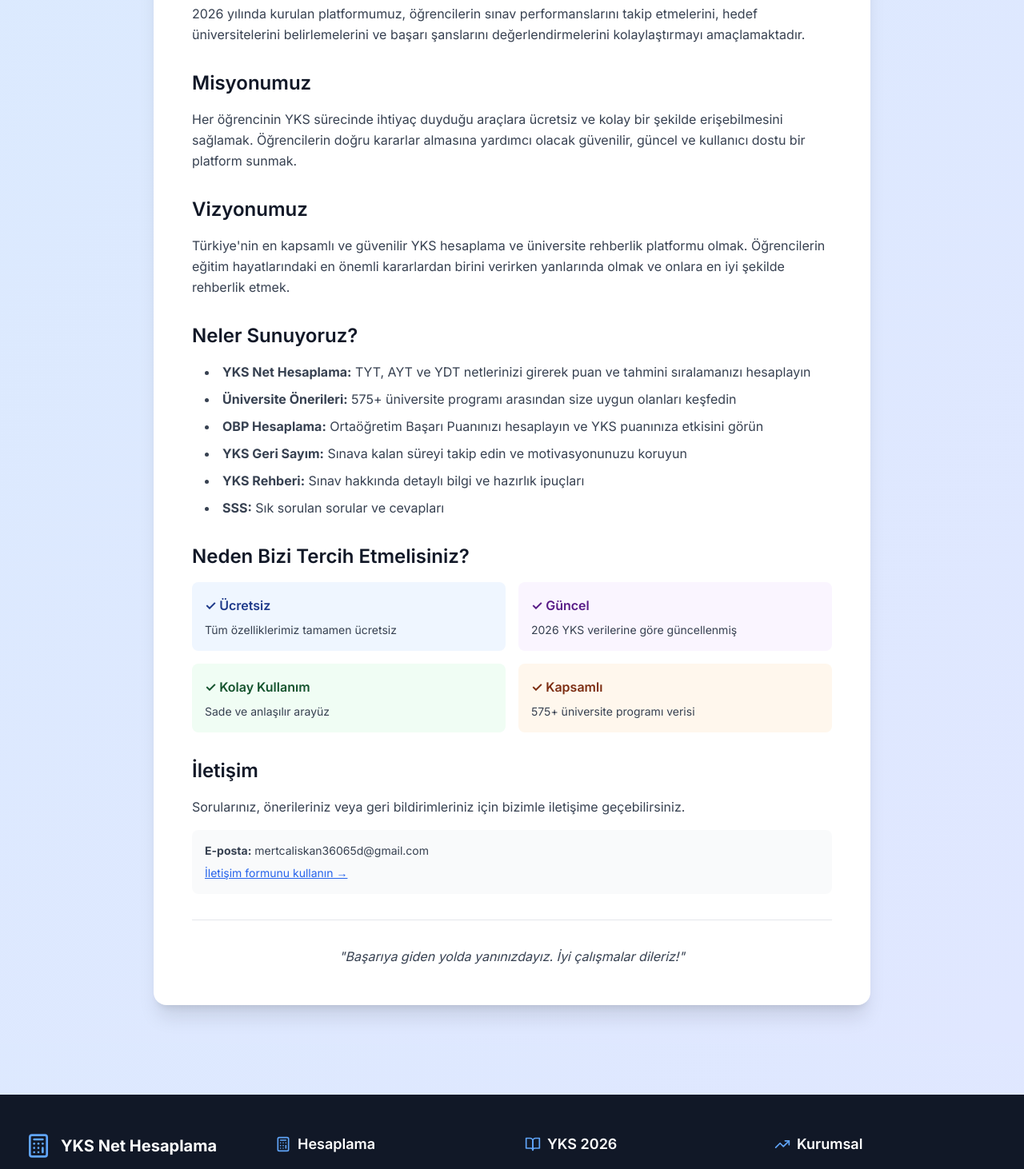
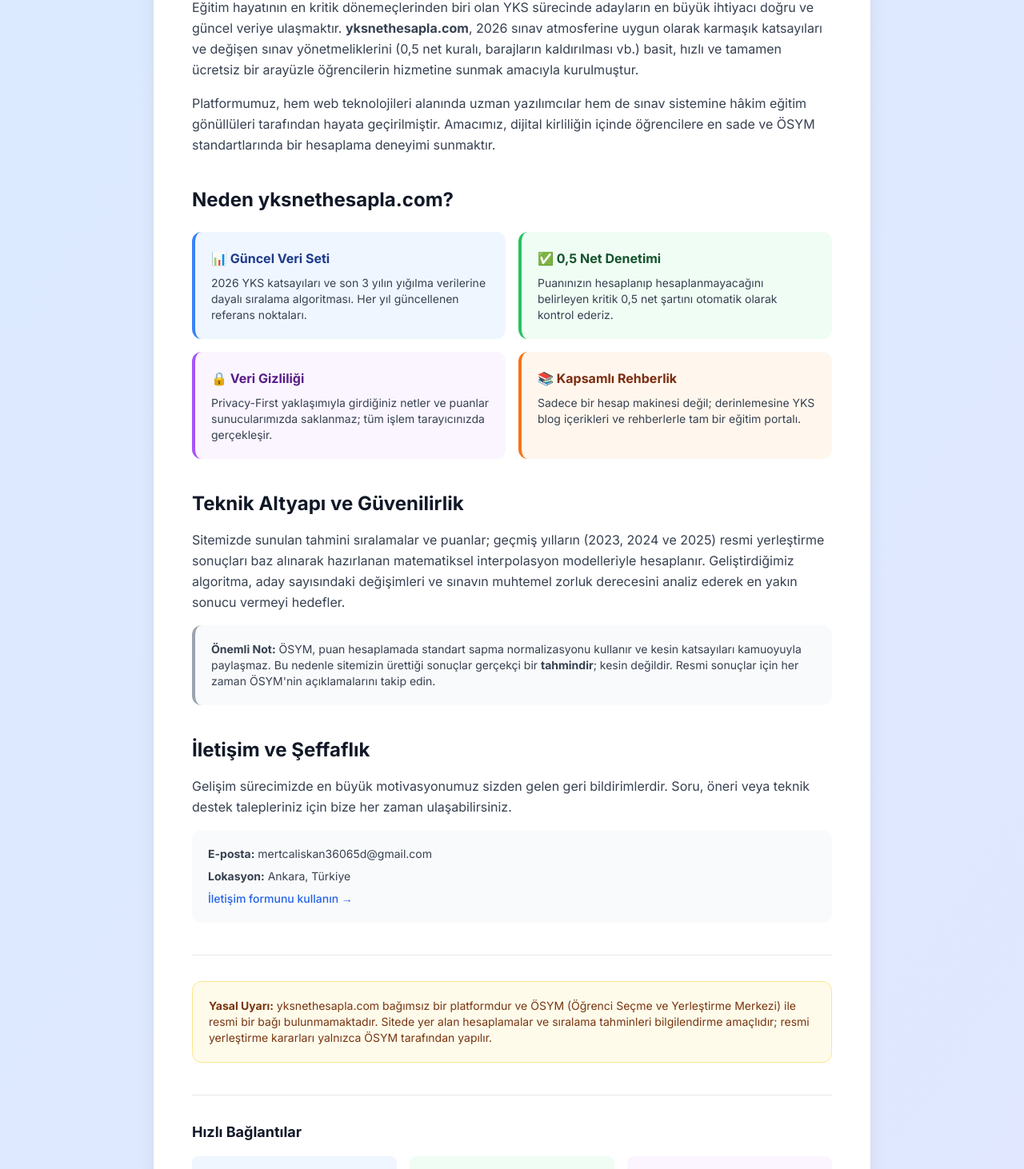
Before and after one commit to mert121212/yks-net-hesaplama, a Next.js app: page /hakkimizda in a window 1280 px wide. Shown: the part 344-1806 px from the top of the page at 80% size. Built offline with nearby package versions, Linux system fonts and the light colour scheme.

Commit message:
feat: hakkimizda sayfası E-E-A-T odaklı yeniden yazıldı - vizyon, teknik altyapı, veri gizliliği, yasal uyarı

```diff
--- a/src/app/hakkimizda/page.tsx
+++ b/src/app/hakkimizda/page.tsx
@@ -1,8 +1,11 @@
 import type { Metadata } from 'next'
+import Link from 'next/link'
 
 export const metadata: Metadata = {
-    title: 'Hakkımızda | YKS Net Hesaplama',
-    description: 'YKS Net Hesaplama platformu hakkında bilgi. Misyonumuz, vizyonumuz ve size nasıl yardımcı olduğumuz.',
+    title: 'Hakkımızda | YKS Net Hesaplama - yksnethesapla.com',
+    description: 'yksnethesapla.com kimler tarafından, neden kuruldu? ÖSYM standartlarında hesaplama altyapısı, veri gizliliği ve teknik yaklaşımımız hakkında bilgi.',
+    keywords: 'yks net hesaplama hakkında, yksnethesapla.com, yks hesaplama platformu',
+    alternates: { canonical: 'https://yksnethesapla.com/hakkimizda' },
 }
 
 export default function HakkimizdaPage() {
@@ -10,126 +13,143 @@
         <div className="min-h-screen bg-gradient-to-br from-blue-50 via-white to-purple-50 py-12 px-4">
             <div className="max-w-4xl mx-auto">
                 <div className="bg-white rounded-2xl shadow-xl p-8 md:p-12">
-                    <h1 className="text-4xl font-bold text-gray-900 mb-8 text-center">
-                        Hakkımızda
-                    </h1>
 
-                    <div className="space-y-8 text-gray-700 leading-relaxed">
+                    <header className="text-center mb-12">
+                        <h1 className="text-4xl font-bold text-gray-900 mb-4">
+                            Hakkımızda
+                        </h1>
+                        <p className="text-xl text-gray-600 max-w-2xl mx-auto">
+                            yksnethesapla.com — Geleceğinizi verilerle planlayın.
+                        </p>
+                    </header>
+
+                    <div className="space-y-10 text-gray-700 leading-relaxed">
+
+                        {/* Vizyon */}
                         <section>
-                            <h2 className="text-2xl font-semibold text-gray-900 mb-4">
-                                Biz Kimiz?
+                            <h2 className="text-2xl font-bold text-gray-900 mb-4">
+                                YKS Net Hesaplama: Geleceğinizi Verilerle Planlayın
                             </h2>
                             <p className="mb-4">
-                                YKS Net Hesaplama, Türkiye'deki lise öğrencilerine YKS (Yükseköğretim Kurumları Sınavı)
-                                hazırlık sürecinde yardımcı olmak amacıyla oluşturulmuş ücretsiz bir eğitim platformudur.
+                                Eğitim hayatının en kritik dönemeçlerinden biri olan YKS sürecinde adayların en büyük
+                                ihtiyacı doğru ve güncel veriye ulaşmaktır. <strong>yksnethesapla.com</strong>,
+                                2026 sınav atmosferine uygun olarak karmaşık katsayıları ve değişen sınav yönetmeliklerini
+                                (0,5 net kuralı, barajların kaldırılması vb.) basit, hızlı ve tamamen ücretsiz bir
+                                arayüzle öğrencilerin hizmetine sunmak amacıyla kurulmuştur.
                             </p>
                             <p>
-                                2026 yılında kurulan platformumuz, öğrencilerin sınav performanslarını takip etmelerini,
-                                hedef üniversitelerini belirlemelerini ve başarı şanslarını değerlendirmelerini kolaylaştırmayı
-                                amaçlamaktadır.
+                                Platformumuz, hem web teknolojileri alanında uzman yazılımcılar hem de sınav sistemine
+                                hâkim eğitim gönüllüleri tarafından hayata geçirilmiştir. Amacımız, dijital kirliliğin
+                                içinde öğrencilere en sade ve ÖSYM standartlarında bir hesaplama deneyimi sunmaktır.
                             </p>
                         </section>
 
+                        {/* Neden biz */}
                         <section>
-                            <h2 className="text-2xl font-semibold text-gray-900 mb-4">
-                                Misyonumuz
-                            </h2>
-                            <p>
-                                Her öğrencinin YKS sürecinde ihtiyaç duyduğu araçlara ücretsiz ve kolay bir şekilde
-                                erişebilmesini sağlamak. Öğrencilerin doğru kararlar almasına yardımcı olacak güvenilir,
-                                güncel ve kullanıcı dostu bir platform sunmak.
-                            </p>
-                        </section>
-
-                        <section>
-                            <h2 className="text-2xl font-semibold text-gray-900 mb-4">
-                                Vizyonumuz
-                            </h2>
-                            <p>
-                                Türkiye'nin en kapsamlı ve güvenilir YKS hesaplama ve üniversite rehberlik platformu
-                                olmak. Öğrencilerin eğitim hayatlarındaki en önemli kararlardan birini verirken yanlarında
-                                olmak ve onlara en iyi şekilde rehberlik etmek.
-                            </p>
-                        </section>
-
-                        <section>
-                            <h2 className="text-2xl font-semibold text-gray-900 mb-4">
-                                Neler Sunuyoruz?
-                            </h2>
-                            <ul className="list-disc list-inside space-y-2 ml-4">
-                                <li>
-                                    <strong>YKS Net Hesaplama:</strong> TYT, AYT ve YDT netlerinizi girerek puan ve
-                                    tahmini sıralamanızı hesaplayın
-                                </li>
-                                <li>
-                                    <strong>Üniversite Önerileri:</strong> 575+ üniversite programı arasından size
-                                    uygun olanları keşfedin
-                                </li>
-                                <li>
-                                    <strong>OBP Hesaplama:</strong> Ortaöğretim Başarı Puanınızı hesaplayın ve
-                                    YKS puanınıza etkisini görün
-                                </li>
-                                <li>
-                                    <strong>YKS Geri Sayım:</strong> Sınava kalan süreyi takip edin ve motivasyonunuzu
-                                    koruyun
-                                </li>
-                                <li>
-                                    <strong>YKS Rehberi:</strong> Sınav hakkında detaylı bilgi ve hazırlık ipuçları
-                                </li>
-                                <li>
-                                    <strong>SSS:</strong> Sık sorulan sorular ve cevapları
-                                </li>
-                            </ul>
-                        </section>
-
-                        <section>
-                            <h2 className="text-2xl font-semibold text-gray-900 mb-4">
-                                Neden Bizi Tercih Etmelisiniz?
+                            <h2 className="text-2xl font-bold text-gray-900 mb-6">
+                                Neden yksnethesapla.com?
                             </h2>
                             <div className="grid md:grid-cols-2 gap-4">
-                                <div className="bg-blue-50 p-4 rounded-lg">
-                                    <h3 className="font-semibold text-blue-900 mb-2">✓ Ücretsiz</h3>
-                                    <p className="text-sm">Tüm özelliklerimiz tamamen ücretsiz</p>
+                                <div className="bg-blue-50 p-5 rounded-xl border-l-4 border-blue-500">
+                                    <h3 className="font-bold text-blue-900 mb-2">📊 Güncel Veri Seti</h3>
+                                    <p className="text-sm text-gray-700">
+                                        2026 YKS katsayıları ve son 3 yılın yığılma verilerine dayalı sıralama algoritması.
+                                        Her yıl güncellenen referans noktaları.
+                                    </p>
                                 </div>
-                                <div className="bg-purple-50 p-4 rounded-lg">
-                                    <h3 className="font-semibold text-purple-900 mb-2">✓ Güncel</h3>
-                                    <p className="text-sm">2026 YKS verilerine göre güncellenmiş</p>
+                                <div className="bg-green-50 p-5 rounded-xl border-l-4 border-green-500">
+                                    <h3 className="font-bold text-green-900 mb-2">✅ 0,5 Net Denetimi</h3>
+                                    <p className="text-sm text-gray-700">
+                                        Puanınızın hesaplanıp hesaplanmayacağını belirleyen kritik 0,5 net şartını
+                                        otomatik olarak kontrol ederiz.
+                                    </p>
                                 </div>
-                                <div className="bg-green-50 p-4 rounded-lg">
-                                    <h3 className="font-semibold text-green-900 mb-2">✓ Kolay Kullanım</h3>
-                                    <p className="text-sm">Sade ve anlaşılır arayüz</p>
+                                <div className="bg-purple-50 p-5 rounded-xl border-l-4 border-purple-500">
+                                    <h3 className="font-bold text-purple-900 mb-2">🔒 Veri Gizliliği</h3>
+                                    <p className="text-sm text-gray-700">
+                                        Privacy-First yaklaşımıyla girdiğiniz netler ve puanlar sunucularımızda
+                                        saklanmaz; tüm işlem tarayıcınızda gerçekleşir.
+                                    </p>
                                 </div>
-                                <div className="bg-orange-50 p-4 rounded-lg">
-                                    <h3 className="font-semibold text-orange-900 mb-2">✓ Kapsamlı</h3>
-                                    <p className="text-sm">575+ üniversite programı verisi</p>
+                                <div className="bg-orange-50 p-5 rounded-xl border-l-4 border-orange-500">
+                                    <h3 className="font-bold text-orange-900 mb-2">📚 Kapsamlı Rehberlik</h3>
+                                    <p className="text-sm text-gray-700">
+                                        Sadece bir hesap makinesi değil; derinlemesine YKS blog içerikleri ve
+                                        rehberlerle tam bir eğitim portalı.
+                                    </p>
                                 </div>
                             </div>
                         </section>
 
+                        {/* Teknik altyapı */}
                         <section>
-                            <h2 className="text-2xl font-semibold text-gray-900 mb-4">
-                                İletişim
+                            <h2 className="text-2xl font-bold text-gray-900 mb-4">
+                                Teknik Altyapı ve Güvenilirlik
                             </h2>
-                            <p>
-                                Sorularınız, önerileriniz veya geri bildirimleriniz için bizimle iletişime geçebilirsiniz.
+                            <p className="mb-4">
+                                Sitemizde sunulan tahmini sıralamalar ve puanlar; geçmiş yılların (2023, 2024 ve 2025)
+                                resmi yerleştirme sonuçları baz alınarak hazırlanan matematiksel interpolasyon
+                                modelleriyle hesaplanır. Geliştirdiğimiz algoritma, aday sayısındaki değişimleri ve
+                                sınavın muhtemel zorluk derecesini analiz ederek en yakın sonucu vermeyi hedefler.
                             </p>
-                            <div className="mt-4 p-4 bg-gray-50 rounded-lg">
-                                <p className="text-sm">
-                                    <strong>E-posta:</strong> mertcaliskan36065d@gmail.com
-                                </p>
-                                <p className="text-sm mt-2">
-                                    <a href="/iletisim" className="text-blue-600 hover:text-blue-800 underline">
-                                        İletişim formunu kullanın →
-                                    </a>
+                            <div className="bg-gray-50 p-5 rounded-xl border-l-4 border-gray-400">
+                                <p className="text-sm text-gray-700">
+                                    <strong>Önemli Not:</strong> ÖSYM, puan hesaplamada standart sapma normalizasyonu
+                                    kullanır ve kesin katsayıları kamuoyuyla paylaşmaz. Bu nedenle sitemizin ürettiği
+                                    sonuçlar gerçekçi bir <strong>tahmindir</strong>; kesin değildir. Resmi sonuçlar
+                                    için her zaman ÖSYM&apos;nin açıklamalarını takip edin.
                                 </p>
                             </div>
                         </section>
 
-                        <section className="border-t pt-8 mt-8">
-                            <p className="text-center text-gray-600 italic">
-                                "Başarıya giden yolda yanınızdayız. İyi çalışmalar dileriz!"
+                        {/* İletişim */}
+                        <section>
+                            <h2 className="text-2xl font-bold text-gray-900 mb-4">
+                                İletişim ve Şeffaflık
+                            </h2>
+                            <p className="mb-4">
+                                Gelişim sürecimizde en büyük motivasyonumuz sizden gelen geri bildirimlerdir.
+                                Soru, öneri veya teknik destek talepleriniz için bize her zaman ulaşabilirsiniz.
                             </p>
+                            <div className="bg-gray-50 p-5 rounded-xl space-y-2 text-sm">
+                                <p><strong>E-posta:</strong> mertcaliskan36065d@gmail.com</p>
+                                <p><strong>Lokasyon:</strong> Ankara, Türkiye</p>
+                                <p>
+                                    <Link href="/iletisim" className="text-blue-600 hover:underline font-medium">
+                                        İletişim formunu kullanın →
+                                    </Link>
+                                </p>
+                            </div>
                         </section>
+
+                        {/* Yasal uyarı */}
+                        <section className="border-t pt-8">
+                            <div className="bg-amber-50 border border-amber-200 rounded-xl p-5">
+                                <p className="text-sm text-amber-900">
+                                    <strong>Yasal Uyarı:</strong> yksnethesapla.com bağımsız bir platformdur ve
+                                    ÖSYM (Öğrenci Seçme ve Yerleştirme Merkezi) ile resmi bir bağı bulunmamaktadır.
+                                    Sitede yer alan hesaplamalar ve sıralama tahminleri bilgilendirme amaçlıdır;
+                                    resmi yerleştirme kararları yalnızca ÖSYM tarafından yapılır.
+                                </p>
+                            </div>
+                        </section>
+
+                        {/* Hızlı linkler */}
+                        <section className="border-t pt-8">
+                            <h3 className="text-lg font-bold text-gray-900 mb-4">Hızlı Bağlantılar</h3>
+                            <div className="grid md:grid-cols-3 gap-4">
+                                <Link href="/" className="p-4 bg-blue-50 rounded-lg hover:bg-blue-100 transition-colors text-center">
+                                    <p className="font-semibold text-blue-900 text-sm">Net Hesapla →</p>
+                                </Link>
+                                <Link href="/sss" className="p-4 bg-green-50 rounded-lg hover:bg-green-100 transition-colors text-center">
+                                    <p className="font-semibold text-green-900 text-sm">Sıkça Sorulan Sorular →</p>
+                                </Link>
+                                <Link href="/iletisim" className="p-4 bg-purple-50 rounded-lg hover:bg-purple-100 transition-colors text-center">
+                                    <p className="font-semibold text-purple-900 text-sm">İletişim →</p>
+                                </Link>
+                            </div>
+                        </section>
+
                     </div>
                 </div>
             </div>
```
